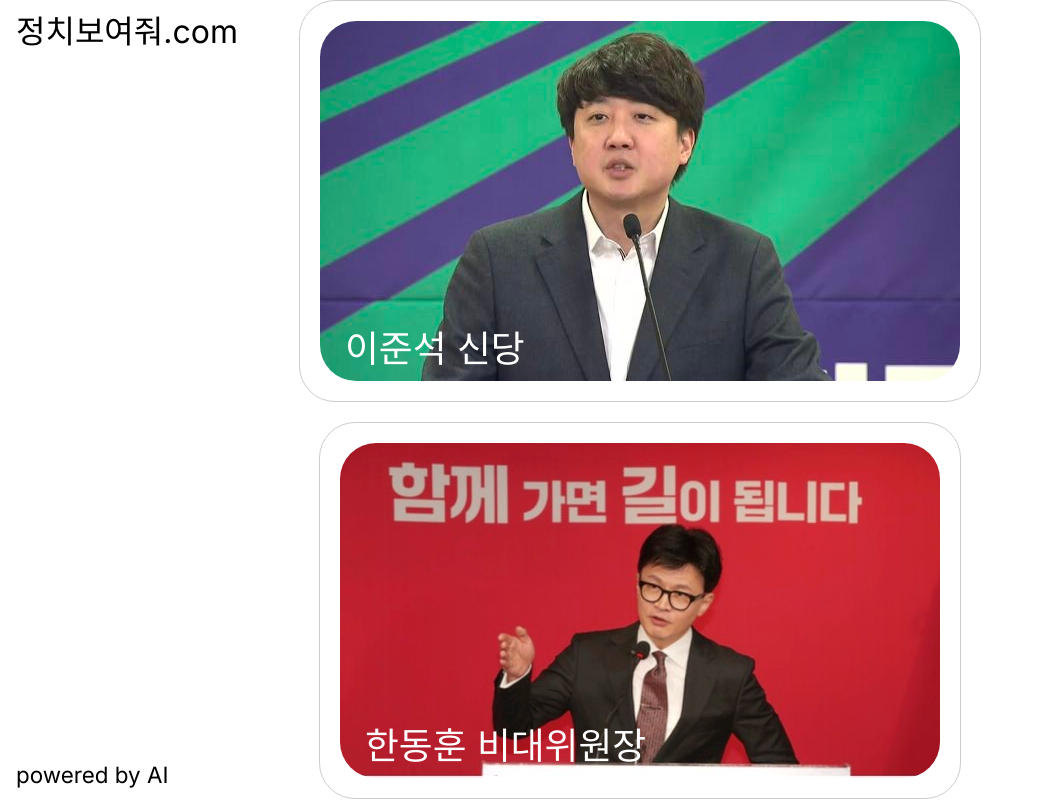
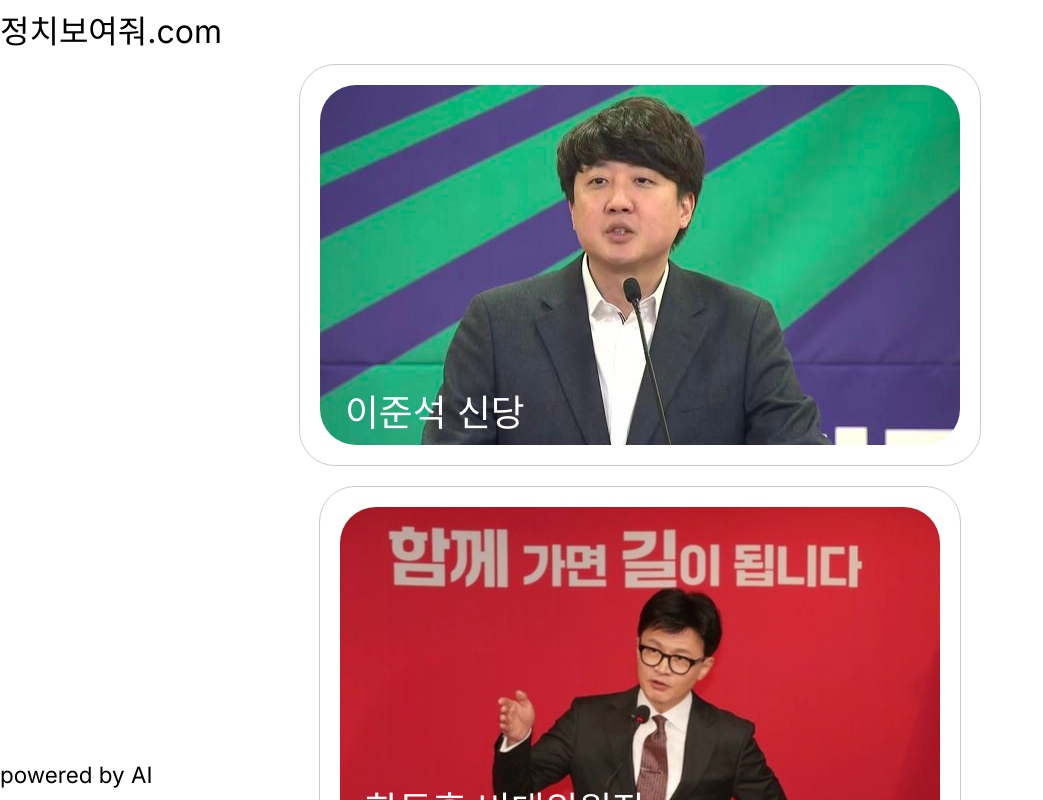
Before and after one commit to canu0205/showmethepolitic-client, a Next.js app: page / in a window 1280 px wide. Shown: the top 800 px of the page, without its empty margins (0-1043 px from the left). Built offline with nearby package versions, Linux system fonts and the light colour scheme.

Commit message:
no interference

```diff
--- a/src/components/footer/footer.module.css
+++ b/src/components/footer/footer.module.css
@@ -1,7 +1,8 @@
 .footer {
-  position: fixed;
+  position: sticky;
   bottom: 0.5rem;
   font-size: 1.4rem;
   width: 100%;
   left: 1rem;
+  margin-top: 1rem; /* Add space above the footer */
 }
--- a/src/components/header/header.module.css
+++ b/src/components/header/header.module.css
@@ -1,7 +1,8 @@
 .header {
-  position: fixed;
+  position: sticky;
   top: 0.5rem;
   font-size: 2rem;
   width: 100%;
   left: 1rem;
+  margin-bottom: 1rem; /* Add space below the header */
 }
```
Also changed, not shown: src/app/layout.jsx (line endings or trailing spaces), src/app/page.jsx (line endings or trailing spaces).
